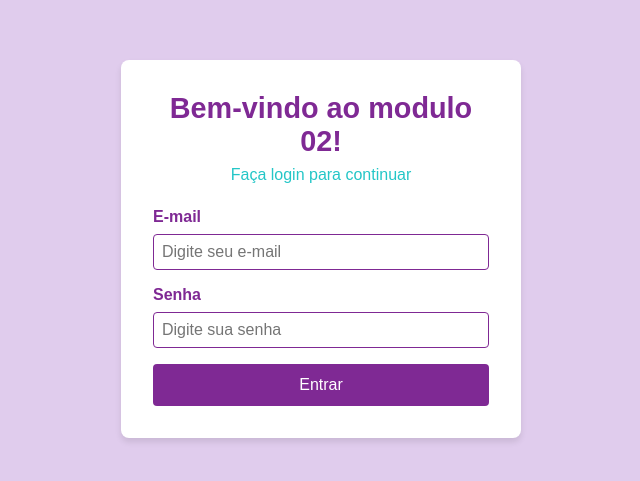
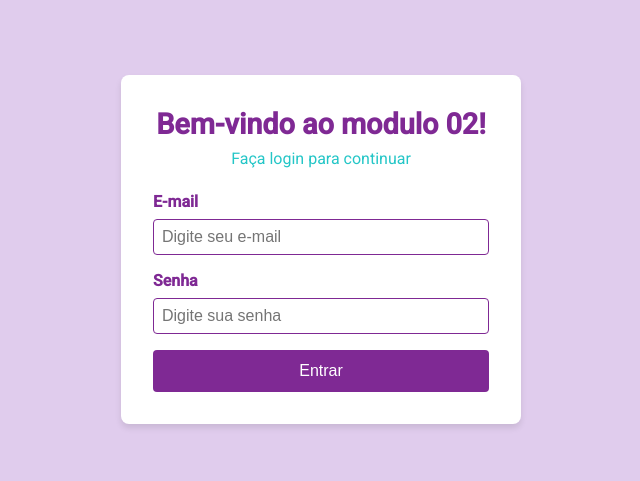
Before and after one commit to raydevcp20/turma01-modulo02, an Angular app: page /login in a window 1280 px wide. Shown: the part 151-632 px from the top of the page, without its empty margins (319-959 px from the left). Built offline with nearby package versions, Linux system fonts and the light colour scheme.

Commit message:
instalando o angular material

```diff
--- a/angular.json
+++ b/angular.json
@@ -27,6 +27,7 @@
               }
             ],
             "styles": [
+              "@angular/material/prebuilt-themes/azure-blue.css",
               "src/styles.css"
             ],
             "scripts": []
@@ -85,6 +86,7 @@
               }
             ],
             "styles": [
+              "@angular/material/prebuilt-themes/azure-blue.css",
               "src/styles.css"
             ],
             "scripts": []
--- a/package.json
+++ b/package.json
@@ -11,10 +11,12 @@
   "private": true,
   "dependencies": {
     "@angular/animations": "^19.0.0",
+    "@angular/cdk": "~19.2.19",
     "@angular/common": "^19.0.0",
     "@angular/compiler": "^19.0.0",
     "@angular/core": "^19.0.0",
     "@angular/forms": "^19.0.0",
+    "@angular/material": "~19.2.19",
     "@angular/platform-browser": "^19.0.0",
     "@angular/platform-browser-dynamic": "^19.0.0",
     "@angular/router": "^19.0.0",
--- a/src/index.html
+++ b/src/index.html
@@ -6,8 +6,10 @@
   <base href="/">
   <meta name="viewport" content="width=device-width, initial-scale=1">
   <link rel="icon" type="image/x-icon" href="favicon.ico">
+  <link href="https://fonts.googleapis.com/css2?family=Roboto:wght@300;400;500&display=swap" rel="stylesheet">
+  <link href="https://fonts.googleapis.com/icon?family=Material+Icons" rel="stylesheet">
 </head>
-<body>
+<body class="mat-typography">
   <app-root></app-root>
 </body>
 </html>
--- a/src/styles.css
+++ b/src/styles.css
@@ -6,7 +6,9 @@
 }
 
 body {
-  font-family: 'Arial', sans-serif;
-  background-color: #e0cced;; /* Light background for contrast */
+  background-color: #e0cced; /* Light background for contrast */
   color: #333; /* Dark text for readability */
 }
+
+html, body { height: 100%; }
+body { margin: 0; font-family: Roboto, "Helvetica Neue", sans-serif; }
```
Also changed, not shown: 1 other file (tests, documents, lock files or other folders).
